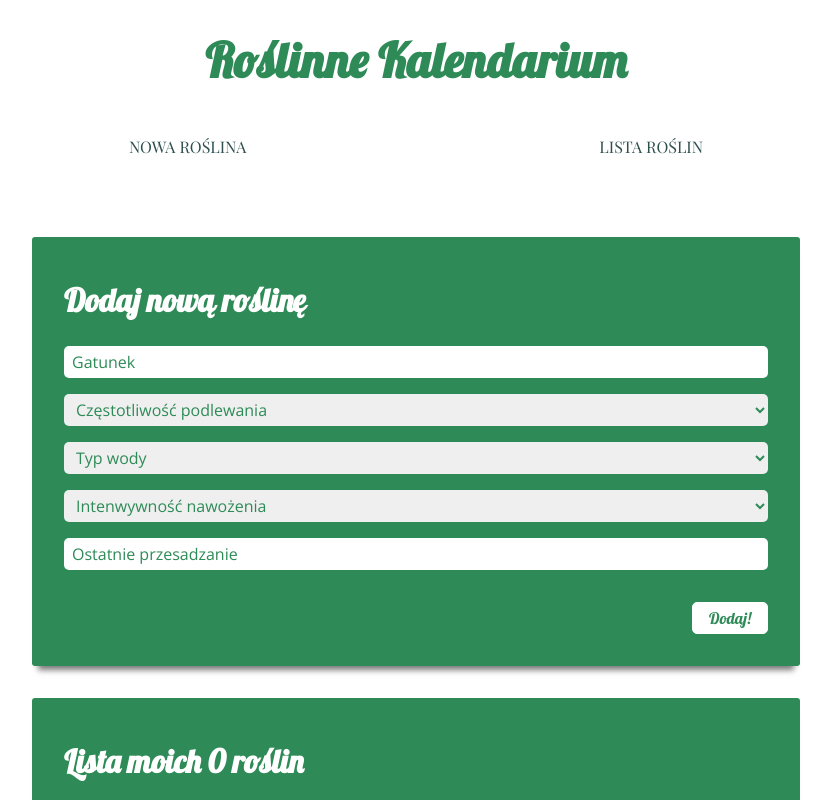
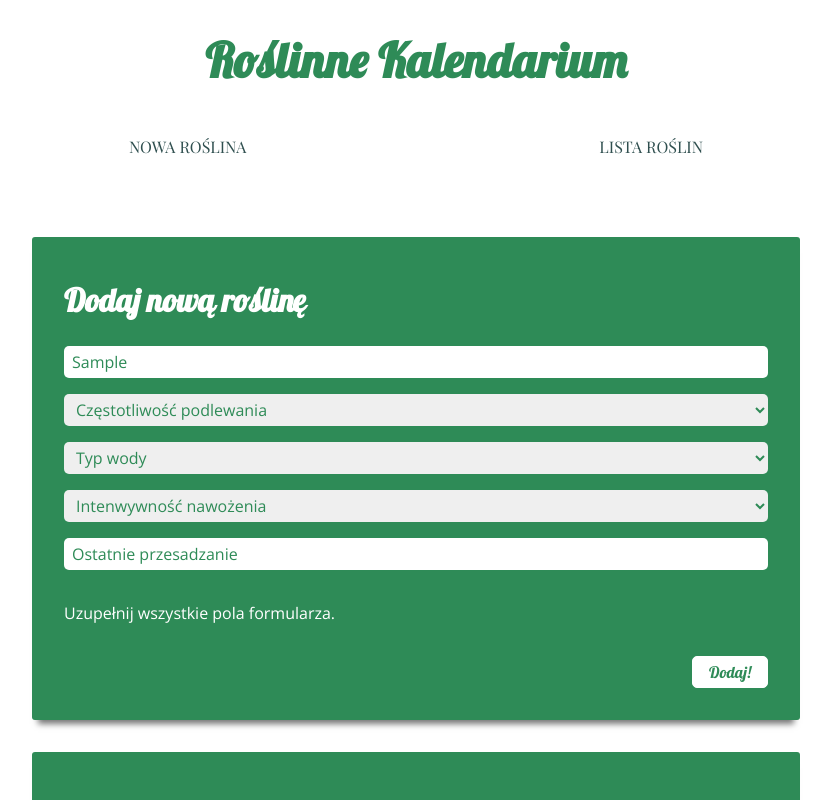
Before and after one commit to monikahelfer/Roslinne_Kalendarium, a React (Create React App) app: page / in a window 1280 px wide. Both pictures are taken after typing "Sample", "Sample" into the empty fields and a click on the button "Dodaj!". Shown: the top 800 px of the page, without its empty margins (224-1055 px from the left). Built offline with nearby package versions, Linux system fonts and the light colour scheme; no server answers; data requests are answered from the project's data file.

Commit message:
Added the form validation

```diff
--- a/db.json
+++ b/db.json
@@ -23,6 +23,14 @@
       "fertilizing": "often",
       "lastRepoting": "2021-05-01",
       "id": 3
+    },
+    {
+      "id": 4,
+      "species": "Monstera Deliciosa",
+      "watering": "moderate",
+      "waterType": "tap",
+      "fertilizing": "moderate",
+      "lastRepoting": "2021-05-15"
     }
   ]
 }
--- a/src/components/API/PlantsAPI.js
+++ b/src/components/API/PlantsAPI.js
@@ -1,5 +1,6 @@
-const url = "https://my-json-server.typicode.com/monikahelfer/Roslinne_Kalendarium/plants";
+const url = "http://localhost:3000/plants";
 
+// const url = "https://my-json-server.typicode.com/monikahelfer/Roslinne_Kalendarium/plants";
 // const url = "https://run.mocky.io/v3/3abcba7c-bf2d-40b8-9d93-59706a0d9935";
 
 export const getPlants = callback => {
--- a/src/components/PlantForm/PlantForm.js
+++ b/src/components/PlantForm/PlantForm.js
@@ -12,6 +12,7 @@ export function PlantForm(props) {
     const [fertilizing, setFertilizing] = useState("0");
     const [lastRepoting, setLastRepoting] = useState("");
     const [dateType, setDateType] = useState("text");
+    const [validForm, setValidForm] = useState(true);
 
     const handleSpeciesChange = (event) => {
         setPlantSpecies(event.target.value);
@@ -29,9 +30,14 @@ export function PlantForm(props) {
         setLastRepoting(event.target.value);
     }
 
-
     const handleSubmit = (event) => {
         event.preventDefault();
+
+        if (plantSpecies.length === 0 || watering === "0" || waterType === "0" || fertilizing === "0" || lastRepoting === ""){
+            setValidForm(false);
+        }else{
+
+            setValidForm(true);
 
             let plantData = null;
             let species = null;
@@ -77,7 +83,8 @@ export function PlantForm(props) {
             setFertilizing("0");
             setLastRepoting("");
             setDateType("text");
-    };
+        }
+    }
 
     const changeDate = () =>{
         if (dateType === "text"){
@@ -85,7 +92,6 @@ export function PlantForm(props) {
         }else {
             setDateType("text");
         }
-
     }
 
     return (
@@ -103,7 +109,7 @@ export function PlantForm(props) {
                 )}
             <div>
                 <select value={watering} onChange={handleWateringChange}>
-                    <option value="0">
+                    <option value="0" disabled>
                     Częstotliwość podlewania
                     </option>
                     <option value="often">Dwa razy w tygodniu</option>
@@ -113,14 +119,14 @@ export function PlantForm(props) {
             </div>
             <div>
                 <select value={waterType} onChange={handleWaterTypeChange}>
-                    <option value="0">Typ wody</option>
+                    <option value="0" disabled>Typ wody</option>
                     <option value="distill">Destylowana</option>
                     <option value="tap">Filtrowana</option>
                 </select>
             </div>
             <div>
                 <select value={fertilizing} onChange={handleFerilizingChange}>
-                    <option value="0">Intenwywność nawożenia</option>
+                    <option value="0" disabled>Intenwywność nawożenia</option>
                     <option value="often">Często</option>
                     <option value="moderate">Umiarkowanie</option>
                     <option value="rare">Wcale</option>
@@ -136,9 +142,16 @@ export function PlantForm(props) {
                     placeholder="Ostatnie przesadzanie"
                     onChange={handleLastRepotingChange}/>
             </div>
+            <div className="form-submit">
+                <ul className="form-warnings">
+                    {!validForm && (
+                        <p>Uzupełnij wszystkie pola formularza.</p>)
+                    }
+                </ul>
                 <button>
                     {props.label}
                 </button>
+            </div>
             </form>
         </section>
     );
--- a/src/components/PlantForm/PlantForm.scss
+++ b/src/components/PlantForm/PlantForm.scss
@@ -36,4 +36,14 @@
         float: right;
 
     }
+    .form-warnings{
+        font-size: 1rem;
+        color: $color-white;
+        font-family: $regular-font-simple;
+        font-weight: 400;
+        list-style: none;
+        margin: 0;
+        padding: 0;
+        width: 100%;
+    }
 }
--- a/src/components/PlantsManager/PlantsManager.js
+++ b/src/components/PlantsManager/PlantsManager.js
@@ -23,7 +23,7 @@ function PlantsManager() {
         setPlantsToWater(plantList.filter((plant) => plant.watering === "often"));
       }else if (currentDayOfWeek === 6){
         setShowNotification(true);
-        setPlantsToWater(plantList.filter((plant) => plant.watering === "moderate" || "often"));
+        setPlantsToWater(plantList.filter((plant) => plant.watering === "moderate" || plant.watering === "often"));
     } else {
         setShowNotification(false);
     }
```
Lines whose indentation alone changed are shown as unchanged.
